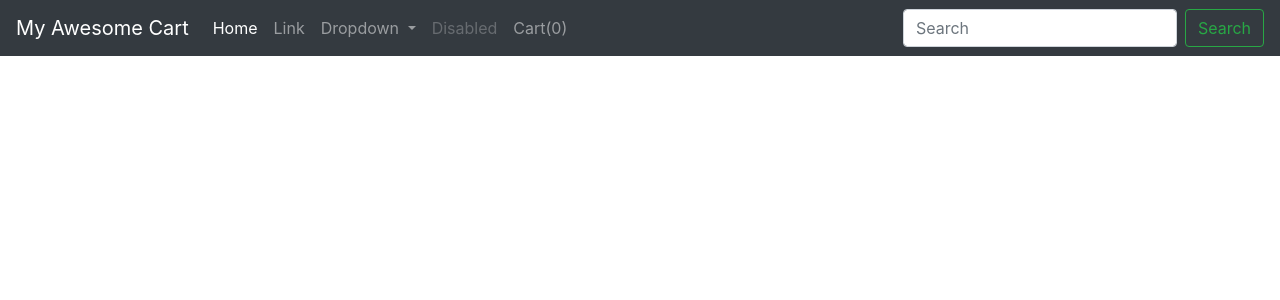
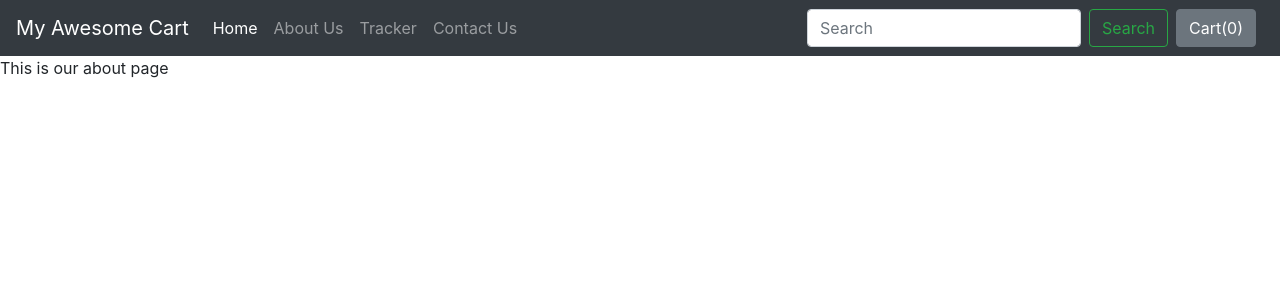
Before and after one commit to ProgramerSalar/pagalmanish, a Django app: page /shop/about/ in a window 1280 px wide. Shown: the top 300 px of the page. Run offline with Django 4.2, Linux system fonts and the light colour scheme; some libraries are stand-ins or nearby versions.

Commit message:
adding butstrap

```diff
--- a/shop/templates/shop/about.html
+++ b/shop/templates/shop/about.html
@@ -1,3 +1,4 @@
 {% extends 'shop/basic.html' %}
-{% block title %} title of about {% endblock %}
-{% block blody %} this is body part {% endblock %}
+
+{% block title%} about page{% endblock %}
+{% block body %} This is our about page {% endblock %}
--- a/shop/templates/shop/basic.html
+++ b/shop/templates/shop/basic.html
@@ -16,7 +16,7 @@
   <body>
 
     <nav class="navbar navbar-expand-lg navbar-dark bg-dark">
-  <a class="navbar-brand" href="#">My Awesome Cart</a>
+  <a class="navbar-brand" href="/shop">My Awesome Cart</a>
   <button class="navbar-toggler" type="button" data-toggle="collapse" data-target="#navbarSupportedContent" aria-controls="navbarSupportedContent" aria-expanded="false" aria-label="Toggle navigation">
     <span class="navbar-toggler-icon"></span>
   </button>
@@ -24,33 +24,32 @@
   <div class="collapse navbar-collapse" id="navbarSupportedContent">
     <ul class="navbar-nav mr-auto">
       <li class="nav-item active">
-        <a class="nav-link" href="#">Home <span class="sr-only">(current)</span></a>
+        <a class="nav-link" href="/shop">Home <span class="sr-only">(current)</span></a>
       </li>
       <li class="nav-item">
-        <a class="nav-link" href="#">Link</a>
+        <a class="nav-link" href="/shop/about">About Us</a>
       </li>
-      <li class="nav-item dropdown">
-        <a class="nav-link dropdown-toggle" href="#" id="navbarDropdown" role="button" data-toggle="dropdown" aria-haspopup="true" aria-expanded="false">
-          Dropdown
-        </a>
-        <div class="dropdown-menu" aria-labelledby="navbarDropdown">
-          <a class="dropdown-item" href="#">Action</a>
-          <a class="dropdown-item" href="#">Another action</a>
-          <div class="dropdown-divider"></div>
-          <a class="dropdown-item" href="#">Something else here</a>
-        </div>
+
+      <li class="nav-item">
+        <a class="nav-link" href="/shop/tracker">Tracker</a>
       </li>
+
       <li class="nav-item">
-        <a class="nav-link disabled" href="#" tabindex="-1" aria-disabled="true">Disabled</a>
+        <a class="nav-link" href="/shop/contact">Contact Us</a>
       </li>
-      <li class="nav-item">
-        <a class="nav-link" href="#">Cart(<span id="cart">0</span>)</a>
-      </li>
+
+
     </ul>
     <form class="form-inline my-2 my-lg-0">
       <input class="form-control mr-sm-2" type="search" placeholder="Search" aria-label="Search">
       <button class="btn btn-outline-success my-2 my-sm-0" type="submit">Search</button>
     </form>
+    <button type="button" class="btn btn-secondary mx-2" id="popcart" data-container="body" data-toggle="popover" data-placement="bottom" data-html="true" data-content="Vivamus
+sagittis lacus vel augue laoreet rutrum faucibus.">
+
+
+  Cart(<span id="cart">0</span>)
+</button>
   </div>
 </nav>
   {% block body %} {% endblock %}
--- /dev/null
+++ b/shop/templates/shop/checkout.html
@@ -0,0 +1,4 @@
+{% extends 'shop/basic.html' %}
+
+{% block title%} Checkout - My Awesome Cart{% endblock %}
+{% block body %} This is our checkout page {% endblock %}
--- /dev/null
+++ b/shop/templates/shop/contact.html
@@ -0,0 +1,4 @@
+{% extends 'shop/basic.html' %}
+
+{% block title%} Contact Us - My Awesome Cart{% endblock %}
+{% block body %} This is our contact page {% endblock %}
--- a/shop/templates/shop/index.html
+++ b/shop/templates/shop/index.html
@@ -147,6 +147,8 @@
     localStorage.setItem('cart', JSON.stringify(cart));
     document.getElementById('cart').innerHTML = Object.keys(cart).length;
     });
+    $('#popcart').popover();
+    document.getElementById('popcart').setAttribute('data-content' , '<h5> cart for your items in my shopping cart </h5>')
     </script>
     {% endblock %}
 
--- /dev/null
+++ b/shop/templates/shop/search.html
@@ -0,0 +1,4 @@
+{% extends 'shop/basic.html' %}
+
+{% block title%} Contact Us - My Awesome Cart{% endblock %}
+{% block body %} This is our search page {% endblock %}
--- /dev/null
+++ b/shop/templates/shop/tracker.html
@@ -0,0 +1,4 @@
+{% extends 'shop/basic.html' %}
+
+{% block title%} tracker{% endblock %}
+{% block body %} This is our tracker page {% endblock %}
--- a/shop/urls.py
+++ b/shop/urls.py
@@ -8,5 +8,6 @@ urlpatterns = [
     path('contact/' , views.contact , name= 'contact'),
     path('tracker/' , views.tracker , name='tracker'),
     path('search/' , views.search , name='search'),
-    path('checkout/' , views.checkout , name='checkout')
+    path('checkout/' , views.checkout , name='checkout'),
+    path('productView/' , views.productView , name='productView')
 ]
--- a/shop/views.py
+++ b/shop/views.py
@@ -21,20 +21,20 @@ def about(request):
 
 
 def contact(request):
-    return HttpResponse('contact page')
+    return render(request , 'shop/contact.html')
 
 
 def tracker(request):
-    return HttpResponse('tracker  page')
+    return render(request , 'shop/tracker.html')
 
 def search(request):
-    return HttpResponse('search page')
+    return render(request , 'shop/search.html')
 
 
-def productview(request):
-    return HttpResponse('product view page')
+def productView(request):
+    return render(request , 'shop/productView.html')
 
 
 
 def checkout(request):
-    return HttpResponse('checkout page')
+    return render(request , 'shop/checkout.html')
```
Also changed, not shown: shop/templates/shop/prodView.html (added).
